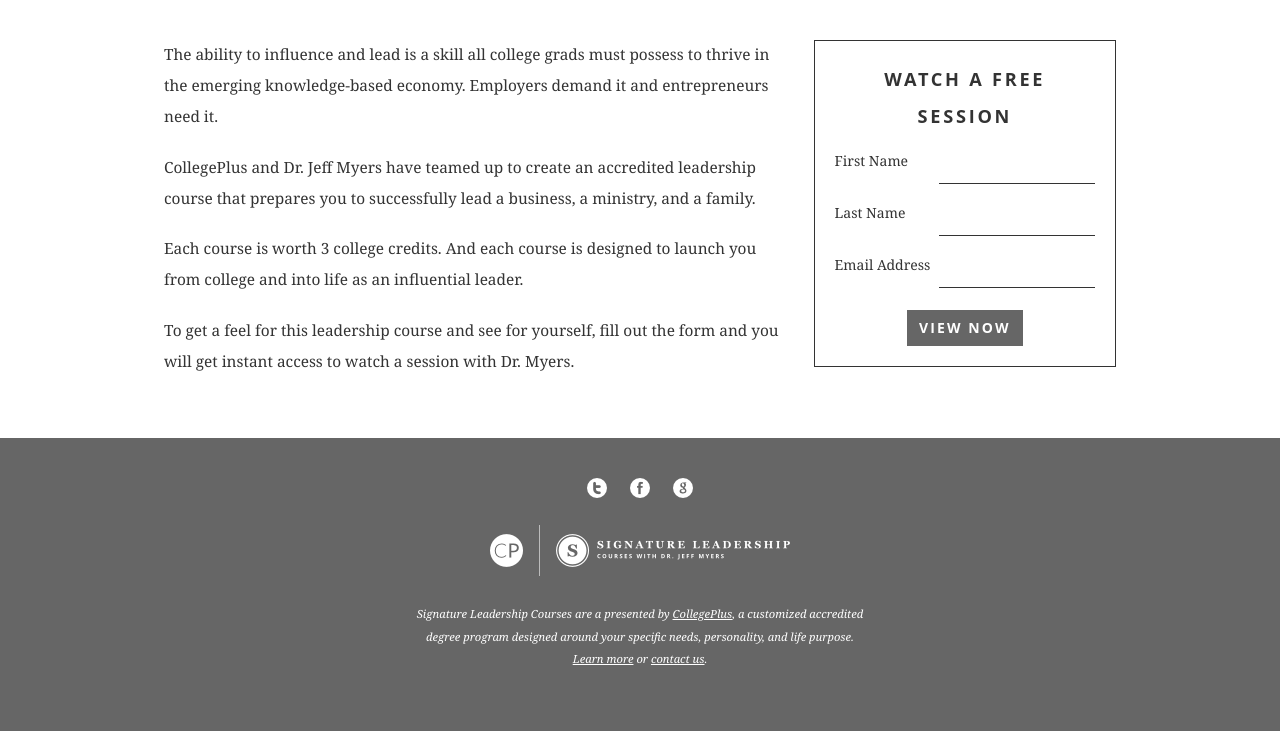
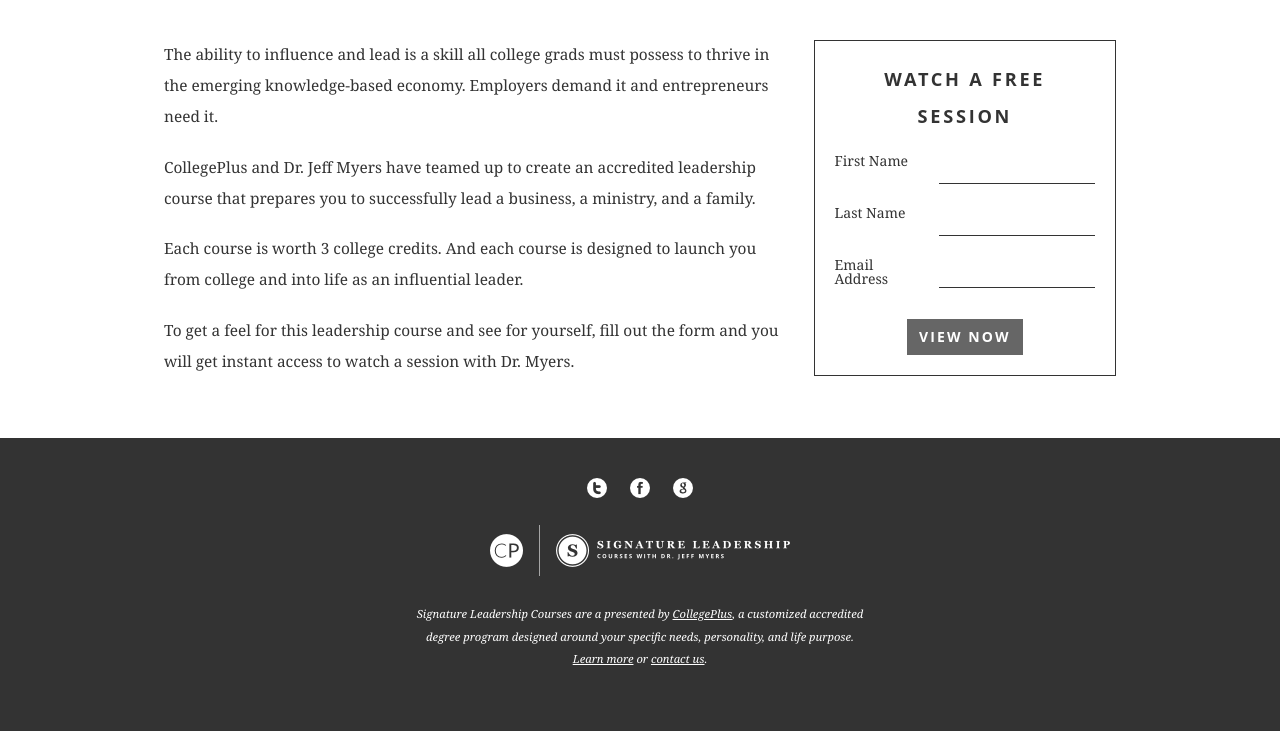
Before and after one commit to roni5/signature-leadership, a Jekyll site: the page built from index.html, in a window 1280 px wide. Shown: the part 454-1185 px from the top of the page. Built offline with Jekyll 4.4.1, drawn with Linux system fonts in a browser that asks for light colours; nearby versions of some CDN libraries.

Commit message:
minor updates

```diff
--- a/about.html
+++ b/about.html
@@ -20,7 +20,7 @@
   <div class="wrap">
     <div class="col-four">
       <hr>
-      <h3 class="center">About Signature Leadership Courses</h3>
+      <h3 class="video">About Signature Leadership Courses</h3>
     </div>
     <div class="col-eight">
       <iframe src="http://player.vimeo.com/video/27307738?title=0&portrait=0&byline=0&color=FFFFFF" width="628" height="350" frameborder="0" webkitAllowFullScreen mozallowfullscreen allowFullScreen></iframe>
--- a/stylesheets/application.css
+++ b/stylesheets/application.css
@@ -102,6 +102,8 @@
   font-size: 1.3em;
   line-height: 2em;
   padding: 0 0 20px 0; }
+  h3.video, .video.button, .section.nav a.video, .actions input.video[type="submit"] {
+    padding: 100px 0 20px 0; }
 
 a {
   color: inherit;
@@ -261,7 +263,7 @@
         left: 50%;
         margin-left: -40px; }
   .section.footer {
-    background: #666666;
+    background: #333333;
     color: white;
     text-align: center; }
     .section.footer a img {
@@ -328,7 +330,7 @@
     display: inline-block;
     float: left;
     line-height: 1em;
-    padding: 0 0 10px 0;
+    padding: 0 10px 10px 0;
     border-bottom: 1px solid transparent; }
   .field input[type="text"], .field input[type="email"], .field input[type="password"] {
     width: 60%;
```
Also changed, not shown: stylesheets/scss/application.scss (+6 -2 lines).
